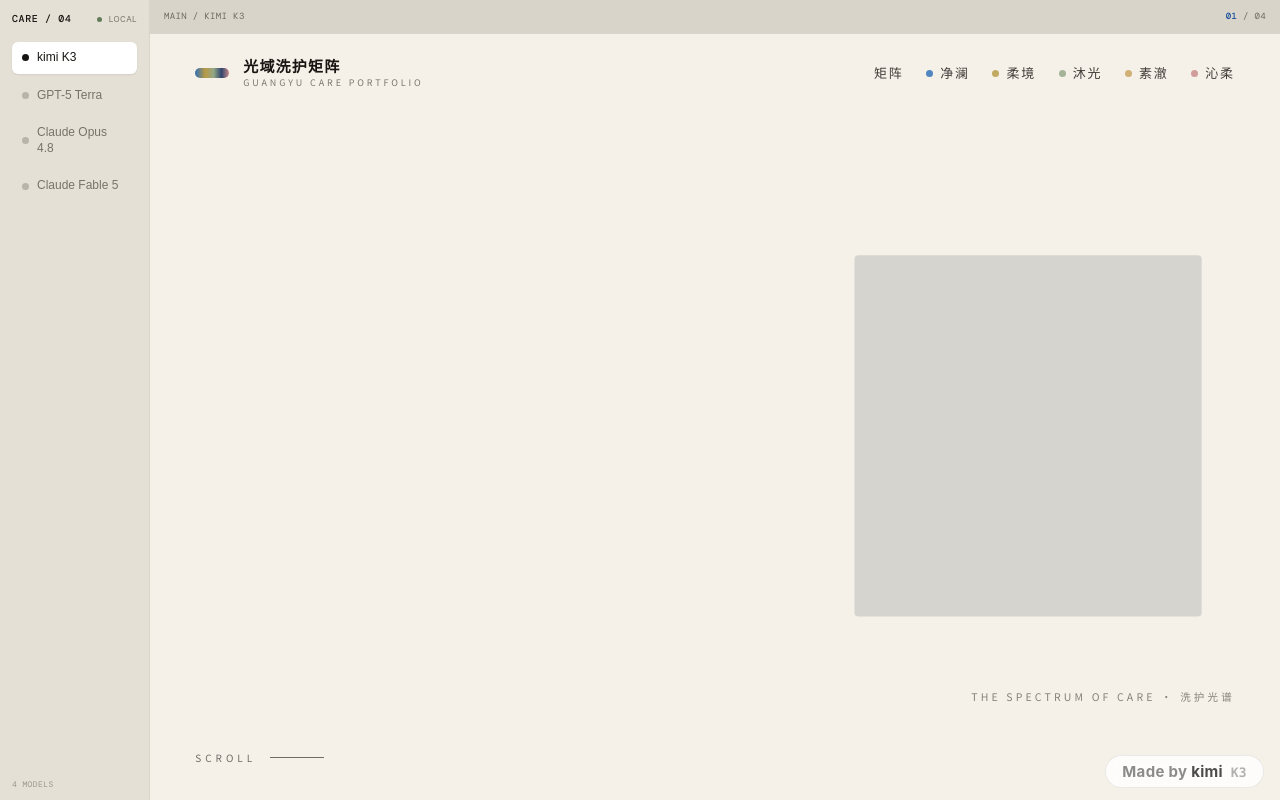
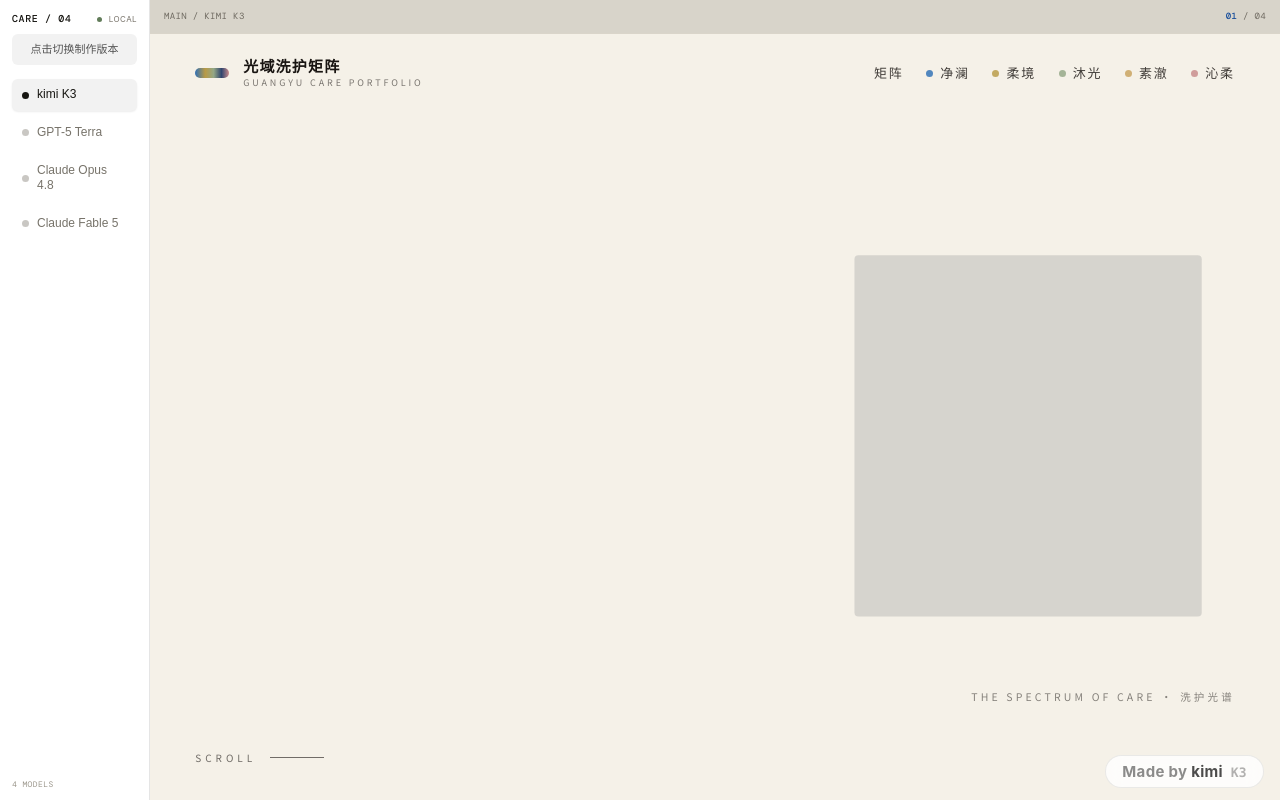
Before and after one commit to Drunkfirefish/wl-of-site, a plain HTML site: page index.html in a window 1280 px wide. Drawn offline with nearby package versions, Linux system fonts and the light colour scheme.

Commit message:
refactor: 切换栏改为白色并显示“点击切换制作版本”

```diff
--- a/dist/versionSwitcher-nginx/styles.css
+++ b/dist/versionSwitcher-nginx/styles.css
@@ -1,12 +1,13 @@
 :root{--ink:#171612;--paper:#f2efe8;--line:#dad5ca;--muted:#77736a;--mono:"DM Mono",monospace;--sans:-apple-system,BlinkMacSystemFont,"PingFang SC",sans-serif;--side:150px}
 *{box-sizing:border-box}html,body{margin:0;height:100%;background:var(--paper);color:var(--ink);font-family:var(--sans)}body{overflow:hidden}
-.version-dock{position:fixed;z-index:20;inset:0 auto 0 0;width:var(--side);padding:14px 12px 12px;display:flex;flex-direction:column;background:#e4e0d6;border-right:1px solid var(--line)}
-.dock-top{display:flex;align-items:center;justify-content:space-between;margin-bottom:18px}
+.version-dock{position:fixed;z-index:20;inset:0 auto 0 0;width:var(--side);padding:14px 12px 12px;display:flex;flex-direction:column;background:#fff;border-right:1px solid #e5e5e5}
+.dock-top{display:flex;align-items:center;justify-content:space-between;margin-bottom:10px}
 .dock-mark{color:var(--ink);font:500 10px/1 var(--mono);letter-spacing:.06em;text-decoration:none}
 .dock-status{font-size:8px;color:#78736a;letter-spacing:.05em}.dock-status i{display:inline-block;width:5px;height:5px;border-radius:50%;background:#617c59;margin-right:4px;vertical-align:middle}
+.dock-hint{margin:0 0 14px;padding:8px 10px;border-radius:6px;background:#f2f2f2;font:11px/1.4 var(--sans);color:#555;text-align:center}
 .version-nav{display:flex;flex-direction:column;gap:6px;flex:1}
 .version-item{width:100%;display:flex;align-items:center;gap:8px;padding:8px 10px;border:0;border-radius:6px;background:transparent;text-align:left;font-size:12px;line-height:1.3;color:var(--muted);transition:background .18s,color .18s;cursor:pointer}
-.version-item:hover,.version-item.is-active{background:#fff;color:var(--ink)}
+.version-item:hover,.version-item.is-active{background:#f2f2f2;color:var(--ink)}
 .version-item.is-active{box-shadow:0 1px 2px rgba(0,0,0,.08)}
 .version-dot{width:7px;height:7px;border-radius:50%;background:currentColor;opacity:.4;flex-shrink:0}
 .version-item.is-active .version-dot{opacity:1}
@@ -16,5 +17,5 @@
 .stage-counter b{font-weight:500;color:#174d9b}
 .frame-wrap{position:relative;flex:1;min-height:0}.frame-wrap iframe{width:100%;height:100%;border:0;background:#fff}.frame-loader{position:absolute;inset:0;display:grid;place-items:center;background:rgba(242,239,232,.9);pointer-events:none;opacity:0;transition:opacity .2s}.frame-loader.is-loading{opacity:1}.frame-loader span{width:20px;height:20px;border:1px solid rgba(23,22,18,.2);border-top-color:#174d9b;border-radius:50%;animation:spin .7s linear infinite}
 .mobile-menu{display:none}@keyframes spin{to{transform:rotate(360deg)}}
-@media(max-width:680px){.version-dock{inset:auto 0 0;width:100%;height:auto;flex-direction:row;align-items:center;padding:10px 12px;border-right:0;border-top:1px solid var(--line);transform:translateY(calc(100% - 44px));transition:transform .3s ease}.version-dock.is-open{transform:translateY(0)}.dock-top,.dock-bottom{display:none}.version-nav{flex:1;flex-direction:row;gap:6px;overflow:auto}.version-item{white-space:nowrap;flex-shrink:0;padding:7px 10px;font-size:11px}.stage{inset:0 0 78px 0}.mobile-menu{display:block;position:fixed;z-index:30;right:12px;bottom:8px;border:0;background:var(--ink);color:var(--paper);padding:8px 12px;font:10px var(--mono);border-radius:4px}.version-dock.is-open+.stage{filter:brightness(.75)}}
+@media(max-width:680px){.version-dock{inset:auto 0 0;width:100%;height:auto;flex-direction:row;align-items:center;padding:10px 12px;border-right:0;border-top:1px solid #e5e5e5;background:#fff;transform:translateY(calc(100% - 44px));transition:transform .3s ease}.version-dock.is-open{transform:translateY(0)}.dock-hint{display:none}.dock-top,.dock-bottom{display:none}.version-nav{flex:1;flex-direction:row;gap:6px;overflow:auto}.version-item{white-space:nowrap;flex-shrink:0;padding:7px 10px;font-size:11px}.stage{inset:0 0 78px 0}.mobile-menu{display:block;position:fixed;z-index:30;right:12px;bottom:8px;border:0;background:var(--ink);color:var(--paper);padding:8px 12px;font:10px var(--mono);border-radius:4px}.version-dock.is-open+.stage{filter:brightness(.75)}}
 @media(prefers-reduced-motion:reduce){*,*:before,*:after{animation-duration:.01ms!important;transition-duration:.01ms!important}}
--- a/index.html
+++ b/index.html
@@ -19,6 +19,7 @@
         <a class="dock-mark" href="./" aria-label="回到版本首页"><span>CARE / 04</span></a>
         <span class="dock-status"><i></i> LOCAL</span>
       </div>
+      <p class="dock-hint">点击切换制作版本</p>
       <nav class="version-nav" aria-label="四个网站版本">
         <button class="version-item is-active" type="button" data-version="main" aria-pressed="true">
           <span class="version-dot"></span>kimi K3
--- a/styles.css
+++ b/styles.css
@@ -1,12 +1,13 @@
 :root{--ink:#171612;--paper:#f2efe8;--line:#dad5ca;--muted:#77736a;--mono:"DM Mono",monospace;--sans:-apple-system,BlinkMacSystemFont,"PingFang SC",sans-serif;--side:150px}
 *{box-sizing:border-box}html,body{margin:0;height:100%;background:var(--paper);color:var(--ink);font-family:var(--sans)}body{overflow:hidden}
-.version-dock{position:fixed;z-index:20;inset:0 auto 0 0;width:var(--side);padding:14px 12px 12px;display:flex;flex-direction:column;background:#e4e0d6;border-right:1px solid var(--line)}
-.dock-top{display:flex;align-items:center;justify-content:space-between;margin-bottom:18px}
+.version-dock{position:fixed;z-index:20;inset:0 auto 0 0;width:var(--side);padding:14px 12px 12px;display:flex;flex-direction:column;background:#fff;border-right:1px solid #e5e5e5}
+.dock-top{display:flex;align-items:center;justify-content:space-between;margin-bottom:10px}
 .dock-mark{color:var(--ink);font:500 10px/1 var(--mono);letter-spacing:.06em;text-decoration:none}
 .dock-status{font-size:8px;color:#78736a;letter-spacing:.05em}.dock-status i{display:inline-block;width:5px;height:5px;border-radius:50%;background:#617c59;margin-right:4px;vertical-align:middle}
+.dock-hint{margin:0 0 14px;padding:8px 10px;border-radius:6px;background:#f2f2f2;font:11px/1.4 var(--sans);color:#555;text-align:center}
 .version-nav{display:flex;flex-direction:column;gap:6px;flex:1}
 .version-item{width:100%;display:flex;align-items:center;gap:8px;padding:8px 10px;border:0;border-radius:6px;background:transparent;text-align:left;font-size:12px;line-height:1.3;color:var(--muted);transition:background .18s,color .18s;cursor:pointer}
-.version-item:hover,.version-item.is-active{background:#fff;color:var(--ink)}
+.version-item:hover,.version-item.is-active{background:#f2f2f2;color:var(--ink)}
 .version-item.is-active{box-shadow:0 1px 2px rgba(0,0,0,.08)}
 .version-dot{width:7px;height:7px;border-radius:50%;background:currentColor;opacity:.4;flex-shrink:0}
 .version-item.is-active .version-dot{opacity:1}
@@ -16,5 +17,5 @@
 .stage-counter b{font-weight:500;color:#174d9b}
 .frame-wrap{position:relative;flex:1;min-height:0}.frame-wrap iframe{width:100%;height:100%;border:0;background:#fff}.frame-loader{position:absolute;inset:0;display:grid;place-items:center;background:rgba(242,239,232,.9);pointer-events:none;opacity:0;transition:opacity .2s}.frame-loader.is-loading{opacity:1}.frame-loader span{width:20px;height:20px;border:1px solid rgba(23,22,18,.2);border-top-color:#174d9b;border-radius:50%;animation:spin .7s linear infinite}
 .mobile-menu{display:none}@keyframes spin{to{transform:rotate(360deg)}}
-@media(max-width:680px){.version-dock{inset:auto 0 0;width:100%;height:auto;flex-direction:row;align-items:center;padding:10px 12px;border-right:0;border-top:1px solid var(--line);transform:translateY(calc(100% - 44px));transition:transform .3s ease}.version-dock.is-open{transform:translateY(0)}.dock-top,.dock-bottom{display:none}.version-nav{flex:1;flex-direction:row;gap:6px;overflow:auto}.version-item{white-space:nowrap;flex-shrink:0;padding:7px 10px;font-size:11px}.stage{inset:0 0 78px 0}.mobile-menu{display:block;position:fixed;z-index:30;right:12px;bottom:8px;border:0;background:var(--ink);color:var(--paper);padding:8px 12px;font:10px var(--mono);border-radius:4px}.version-dock.is-open+.stage{filter:brightness(.75)}}
+@media(max-width:680px){.version-dock{inset:auto 0 0;width:100%;height:auto;flex-direction:row;align-items:center;padding:10px 12px;border-right:0;border-top:1px solid #e5e5e5;background:#fff;transform:translateY(calc(100% - 44px));transition:transform .3s ease}.version-dock.is-open{transform:translateY(0)}.dock-hint{display:none}.dock-top,.dock-bottom{display:none}.version-nav{flex:1;flex-direction:row;gap:6px;overflow:auto}.version-item{white-space:nowrap;flex-shrink:0;padding:7px 10px;font-size:11px}.stage{inset:0 0 78px 0}.mobile-menu{display:block;position:fixed;z-index:30;right:12px;bottom:8px;border:0;background:var(--ink);color:var(--paper);padding:8px 12px;font:10px var(--mono);border-radius:4px}.version-dock.is-open+.stage{filter:brightness(.75)}}
 @media(prefers-reduced-motion:reduce){*,*:before,*:after{animation-duration:.01ms!important;transition-duration:.01ms!important}}
```
Also changed, not shown: dist/versionSwitcher-nginx/index.html (+1 -0 lines).
